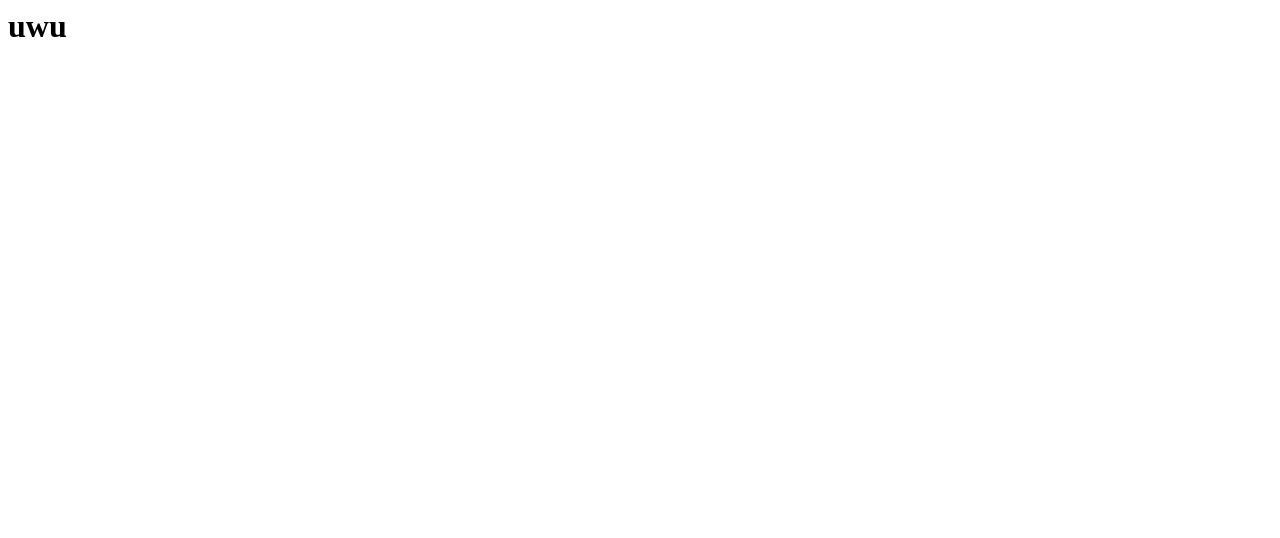
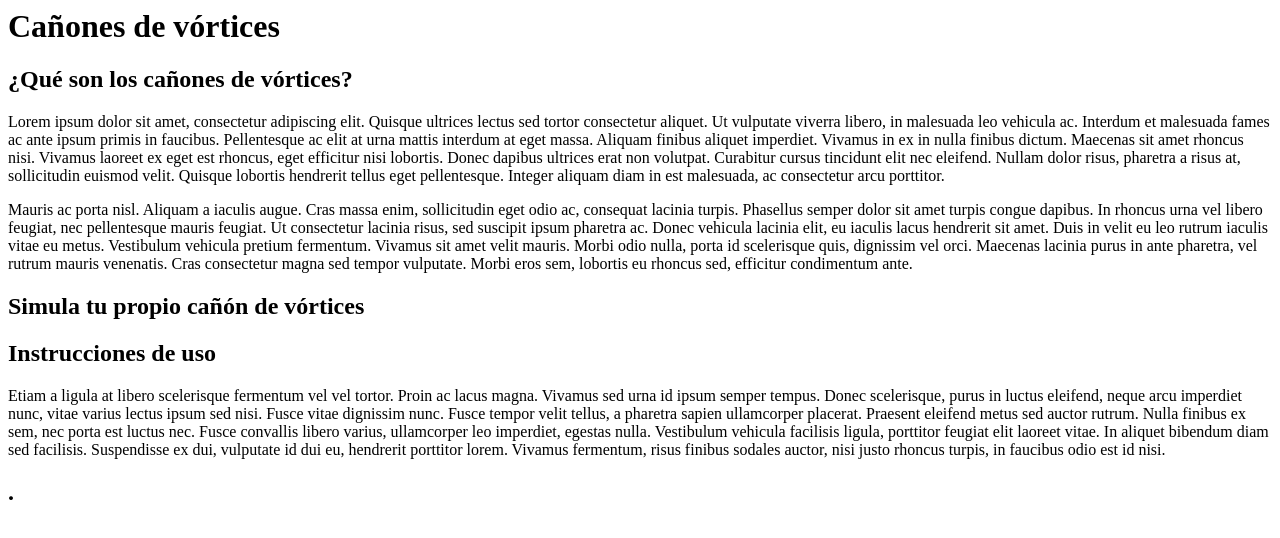
Before and after one commit to lily416/ich1104-grupo18, a plain HTML site: page index.html in a window 1280 px wide. Drawn offline with Linux system fonts and the light colour scheme.

Commit message:
Update index.html

```diff
--- a/index.html
+++ b/index.html
@@ -1 +1,24 @@
-<h1>uwu</h1>
+<div>
+  <div>
+    <h1>Cañones de vórtices</h1>
+  </div>
+</div>
+<div>
+  <h2>¿Qué son los cañones de vórtices?</h2>
+  <p>Lorem ipsum dolor sit amet, consectetur adipiscing elit. Quisque ultrices lectus sed tortor consectetur aliquet. Ut vulputate viverra libero, in malesuada leo vehicula ac. Interdum et malesuada fames ac ante ipsum primis in faucibus. Pellentesque ac elit at urna mattis interdum at eget massa. Aliquam finibus aliquet imperdiet. Vivamus in ex in nulla finibus dictum. Maecenas sit amet rhoncus nisi. Vivamus laoreet ex eget est rhoncus, eget efficitur nisi lobortis. Donec dapibus ultrices erat non volutpat. Curabitur cursus tincidunt elit nec eleifend. Nullam dolor risus, pharetra a risus at, sollicitudin euismod velit. Quisque lobortis hendrerit tellus eget pellentesque. Integer aliquam diam in est malesuada, ac consectetur arcu porttitor.</p>
+  <p>Mauris ac porta nisl. Aliquam a iaculis augue. Cras massa enim, sollicitudin eget odio ac, consequat lacinia turpis. Phasellus semper dolor sit amet turpis congue dapibus. In rhoncus urna vel libero feugiat, nec pellentesque mauris feugiat. Ut consectetur lacinia risus, sed suscipit ipsum pharetra ac. Donec vehicula lacinia elit, eu iaculis lacus hendrerit sit amet. Duis in velit eu leo rutrum iaculis vitae eu metus. Vestibulum vehicula pretium fermentum. Vivamus sit amet velit mauris. Morbi odio nulla, porta id scelerisque quis, dignissim vel orci. Maecenas lacinia purus in ante pharetra, vel rutrum mauris venenatis. Cras consectetur magna sed tempor vulputate. Morbi eros sem, lobortis eu rhoncus sed, efficitur condimentum ante.</p>
+</div>
+<div>
+  <div>
+    <h2>Simula tu propio cañón de vórtices</h2>
+  </div>
+  <div>
+    <h2>Instrucciones de uso</h2>
+    <p>Etiam a ligula at libero scelerisque fermentum vel vel tortor. Proin ac lacus magna. Vivamus sed urna id ipsum semper tempus. Donec scelerisque, purus in luctus eleifend, neque arcu imperdiet nunc, vitae varius lectus ipsum sed nisi. Fusce vitae dignissim nunc. Fusce tempor velit tellus, a pharetra sapien ullamcorper placerat. Praesent eleifend metus sed auctor rutrum. Nulla finibus ex sem, nec porta est luctus nec. Fusce convallis libero varius, ullamcorper leo imperdiet, egestas nulla. Vestibulum vehicula facilisis ligula, porttitor feugiat elit laoreet vitae. In aliquet bibendum diam sed facilisis. Suspendisse ex dui, vulputate id dui eu, hendrerit porttitor lorem. Vivamus fermentum, risus finibus sodales auctor, nisi justo rhoncus turpis, in faucibus odio est id nisi.</p>
+  </div>
+  <div>
+    <h2>.</h2>
+    <div>
+    </div>
+  </div>
+</div>
```
